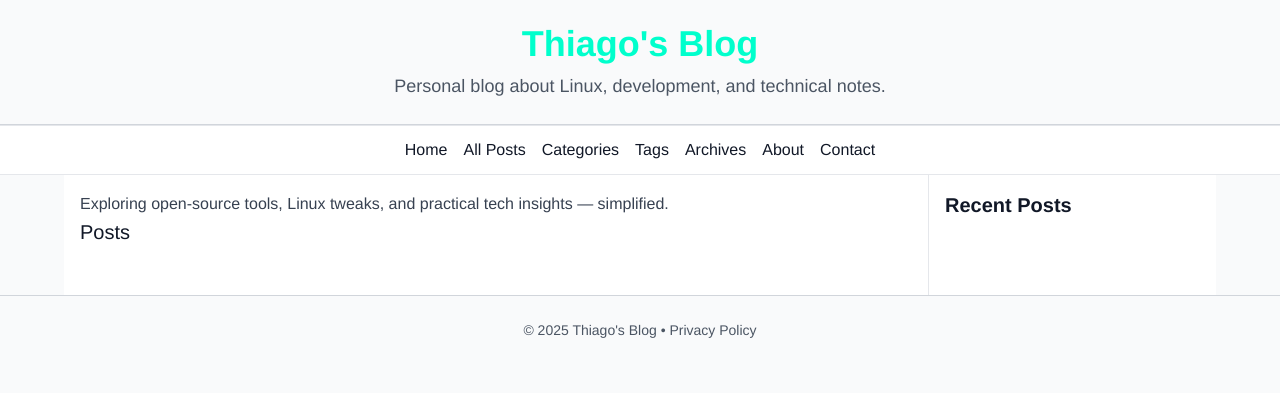
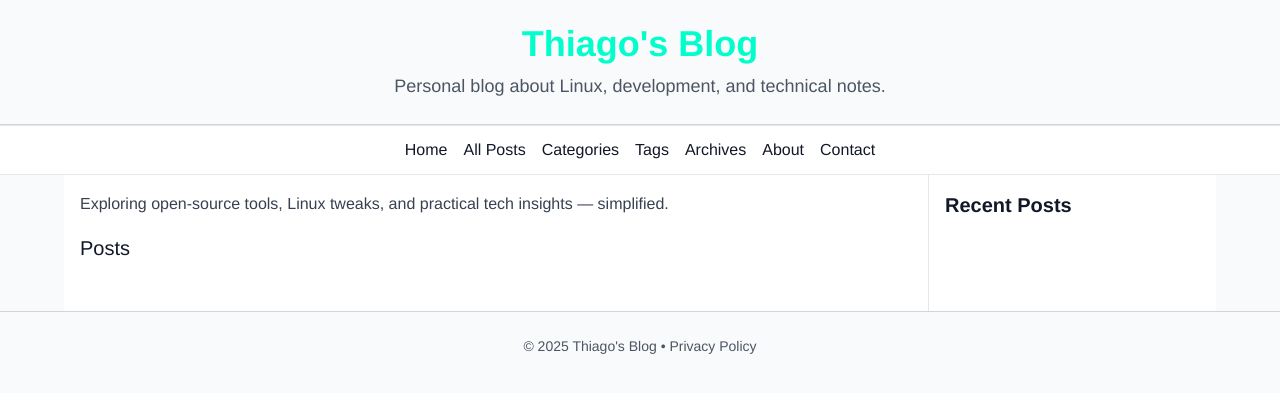
Before and after one commit to tfarina/tfarina.github.io, a Jekyll site: the page built from index.html, in a window 1280 px wide. Shown: the top 393 px of the page. Built offline with Jekyll 4.4.1, drawn with Linux system fonts in a browser that asks for light colours; nearby versions of some CDN libraries.

Commit message:
fix markdown rendering in the About page
Signed-off-by: Thiago Farina <tfransosi@gmail.com>

```diff
--- a/_layouts/default.html
+++ b/_layouts/default.html
@@ -10,7 +10,7 @@
 
     <!-- Main Layout Wrapper -->
     <div class="flex flex-col md:flex-row max-w-6xl mx-auto">
-      <main class="md:w-3/4 p-4 bg-white">
+      <main class="md:w-3/4 p-4 bg-white prose">
 	{{ content }}
       </main>
       {% include sidebar.html %}
--- a/css/main.scss
+++ b/css/main.scss
@@ -51,3 +51,7 @@
         "layout",
         "syntax-highlighting"
 ;
+
+.prose p {
+  margin-bottom: 1rem; /* 16px, same as Tailwind mb-4 */
+}
```
